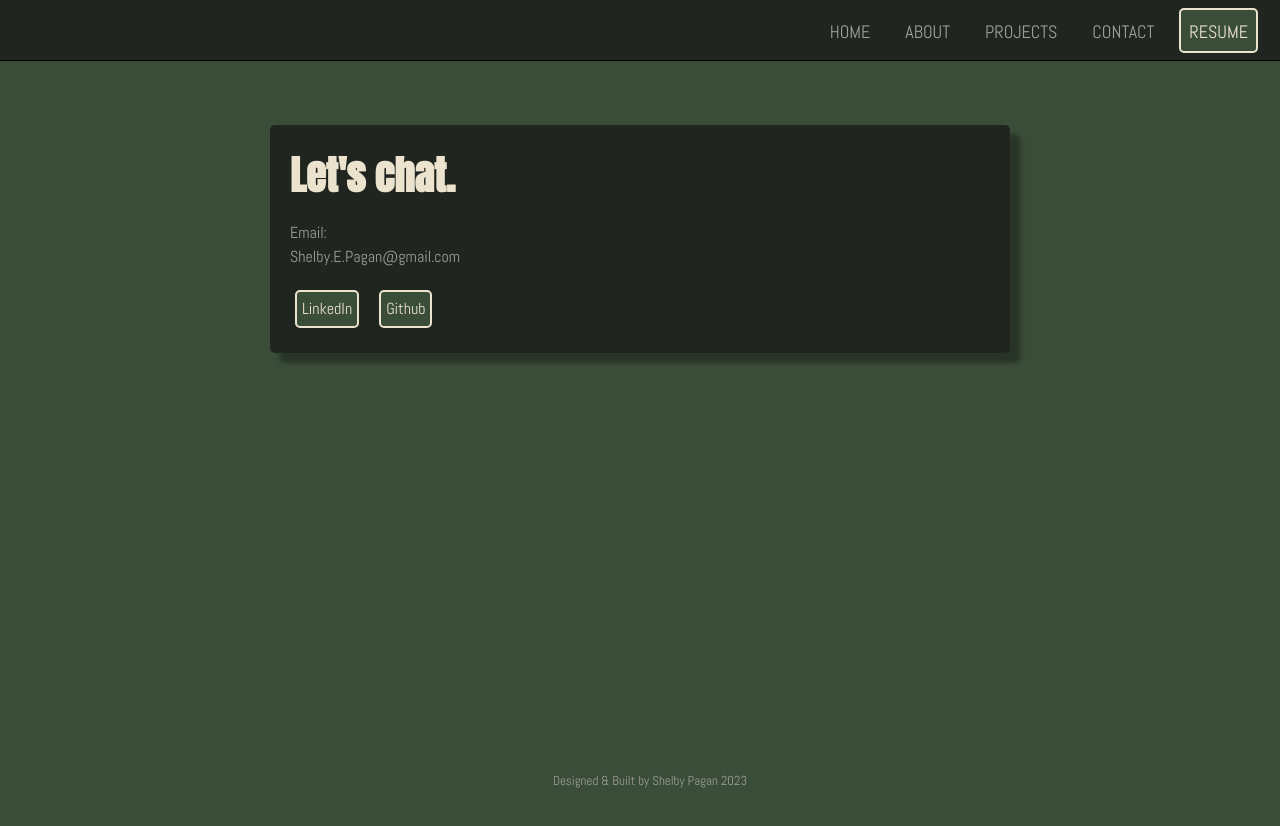
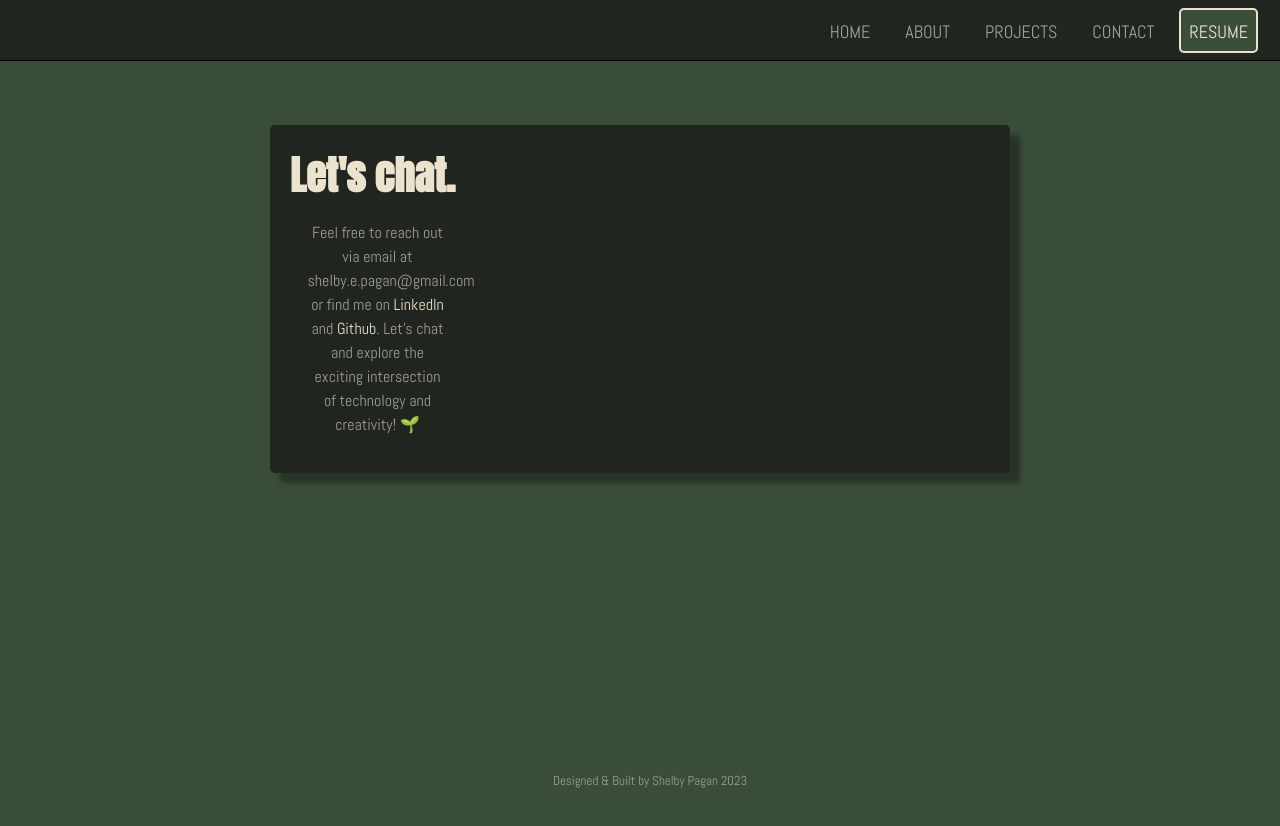
Before and after one commit to shelbyyy16/react-portfolio, a React (Vite) app: page /contact in a window 1280 px wide. Shown: the top 826 px of the page. Built offline with nearby package versions, Linux system fonts and the light colour scheme.

Commit message:
update to projects page and contact page

```diff
--- a/public/projects.json
+++ b/public/projects.json
@@ -18,7 +18,7 @@
       "name": "Portfolio",
       "live": "https://shelbypagan.netlify.app/",
       "git": "https://github.com/shelbyyy16/react-portfolio",
-      "description": "This portfolio showcases my skills, projects, and experiences as a Software Engineer.",
+      "description": "A well structured portfolio built using React showcasing my professional journey, skills, and project accomplishments. It integrates design and functionality, providing an engaging and informative user experience. ",
       "image": "/images/portfolioscreenshot.png"
     }
   ]
--- a/src/pages/Contact.jsx
+++ b/src/pages/Contact.jsx
@@ -5,9 +5,7 @@ function Contact() {
     <div className="contact">
       <h2>Let's chat.</h2>
       <div className="home-about">
-        <p>Email: Shelby.E.Pagan@gmail.com</p>
-        <div className='contact-buttons-container'><a href="https://www.linkedin.com/in/shelbypagan/" target="_blank" rel="noopener noreferrer" className='contact-button'>LinkedIn</a>
-        <a href="https://github.com/shelbyyy16" target="_blank" rel="noopener noreferrer" className='contact-button'>Github</a></div>
+        <p>Feel free to reach out via email at shelby.e.pagan@gmail.com or find me on <a href="https://www.linkedin.com/in/shelbypagan/" target="_blank" rel="noopener noreferrer" className='contact-link'>LinkedIn</a> and <a href="https://github.com/shelbyyy16" target="_blank" rel="noopener noreferrer" className='contact-link'>Github</a>. Let's chat and explore the exciting intersection of technology and creativity! 🌱</p>
       </div>
     </div>
   );
--- a/src/style.css
+++ b/src/style.css
@@ -203,7 +203,7 @@ html {
 
 /* CONTACT PAGE */
 
-.contact{
+.contact {
   margin: 0;
   margin-left: 10%;
   margin-top: 15%;
@@ -214,6 +214,24 @@ html {
   border-radius: 5px;
   width: 700px;
   box-shadow: 10px 10px 4px #273427;
+
+  a {
+    font-weight: 500;
+    color: #ece3ce;
+    text-decoration: inherit;
+  }
+
+  a:hover {
+    color: #ece3ce;
+    font-style: italic;
+  }
+
+  p {
+    text-align: center;
+    width: 80%;
+    margin-left: auto;
+    margin-right: auto;
+  }
 }
 
 .contact h2 {
@@ -224,23 +242,7 @@ html {
   color: #ECE3CE;
 }
 
-.contact-buttons-container {
-  display: flex;
-  gap: 10px;
-}
-.contact-button {
-  padding: 5px;
-  margin: 5px;
-  background-color: #3A4D39;
-  color: #ECE3CE;
-  border: 2px solid #ECE3CE;
-  border-radius: 5px;
-  cursor: pointer;
-}
-.contact-button:hover {
-  background-color: #ECE3CE;
-  color: #3A4D39;
-}
+
 
 
 @media (prefers-color-scheme: light) {
```
